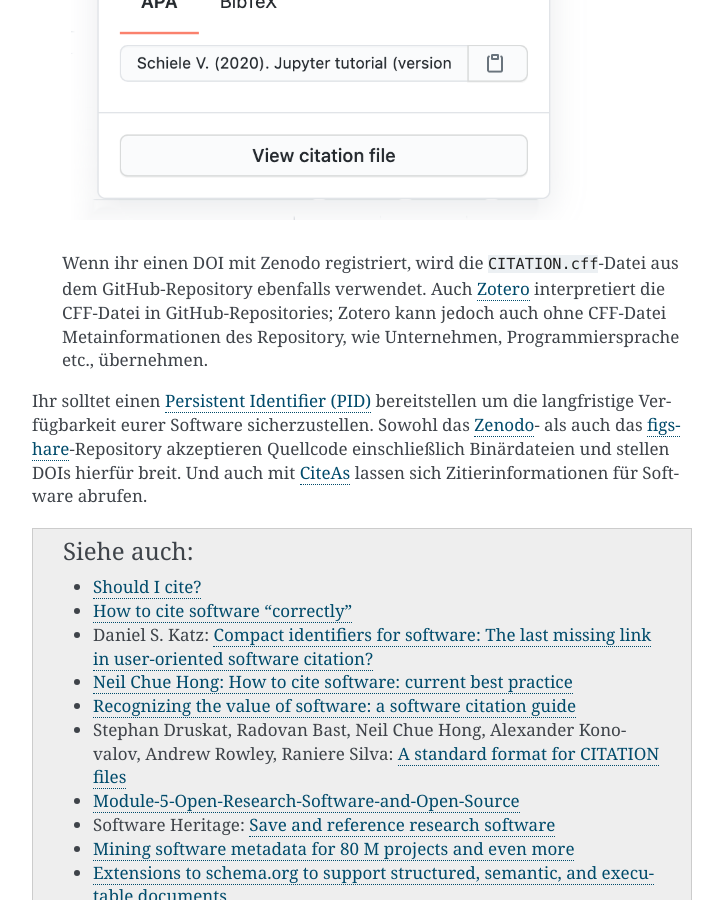
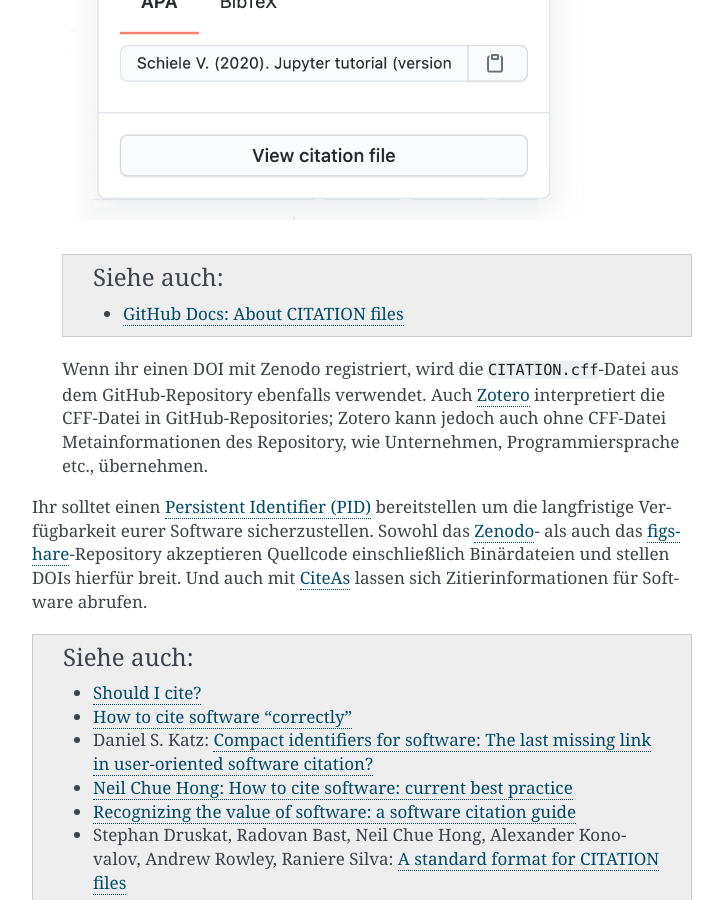
Before and after one commit to veit/jupyter-tutorial-de, a Sphinx documentation site: the page built from docs/productive/cite/software.rst, in a window 1280 px wide and 900 px high, scrolled down 4702 px. Shown: the whole window, without its empty margins (388-1111 px from the left). Built offline with Sphinx 7.4.7, drawn with Linux system fonts in a browser that asks for light colours; pages that are not in the unit, such as notebooks, are missing from menus.

Commit message:
Add link to GitHub CITATION file support

```diff
--- a/docs/productive/cite/software.rst
+++ b/docs/productive/cite/software.rst
@@ -165,6 +165,10 @@
        :alt: Popup auf der Zielseite eines GitHub-Repositorys mit der
              Möglichkeit, ADA- und BibTex-Formate zu exportieren.
 
+    .. seealso::
+       * `GitHub Docs: About CITATION files
+         <https://docs.github.com/en/github/creating-cloning-and-archiving-repositories/creating-a-repository-on-github/about-citation-files>`_
+
     Wenn ihr einen DOI mit Zenodo registriert, wird die ``CITATION.cff``-Datei
     aus dem GitHub-Repository ebenfalls verwendet. Auch `Zotero
     <https://www.zotero.org/>`_ interpretiert die CFF-Datei in
```
